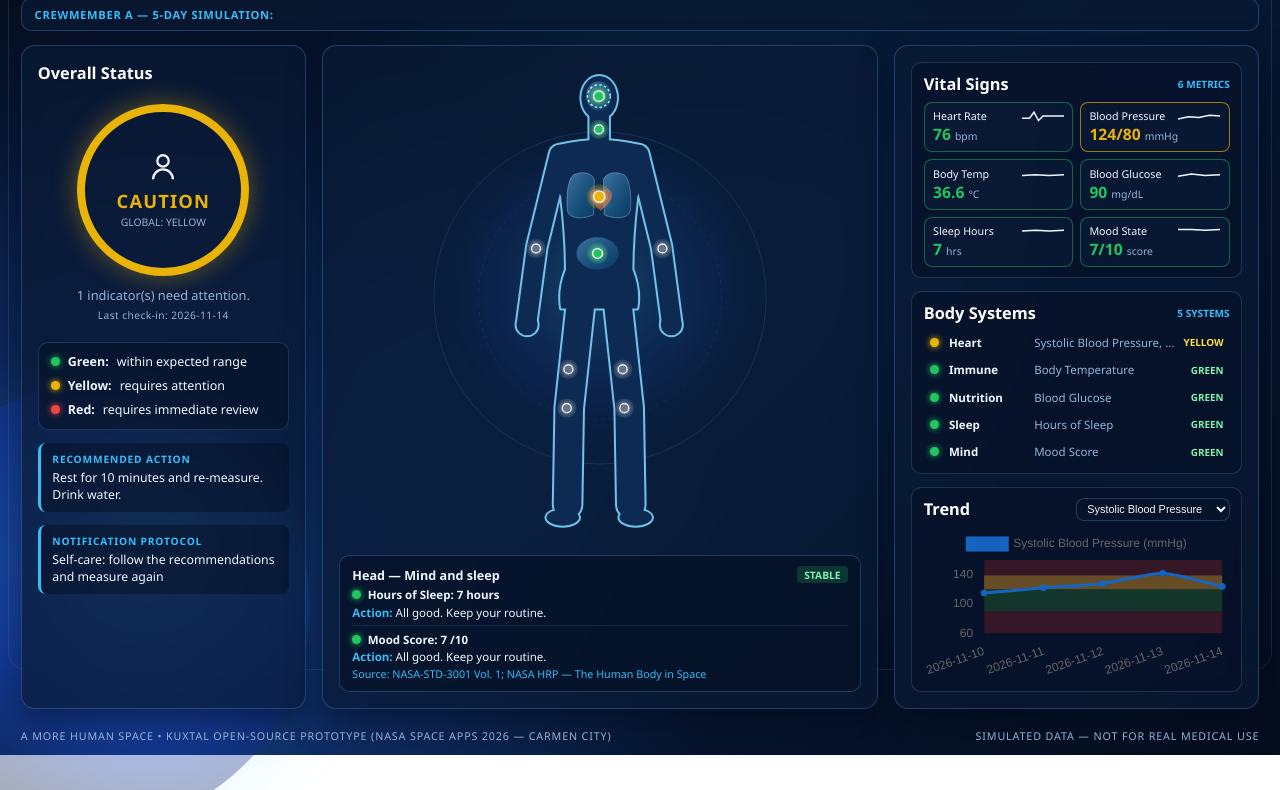
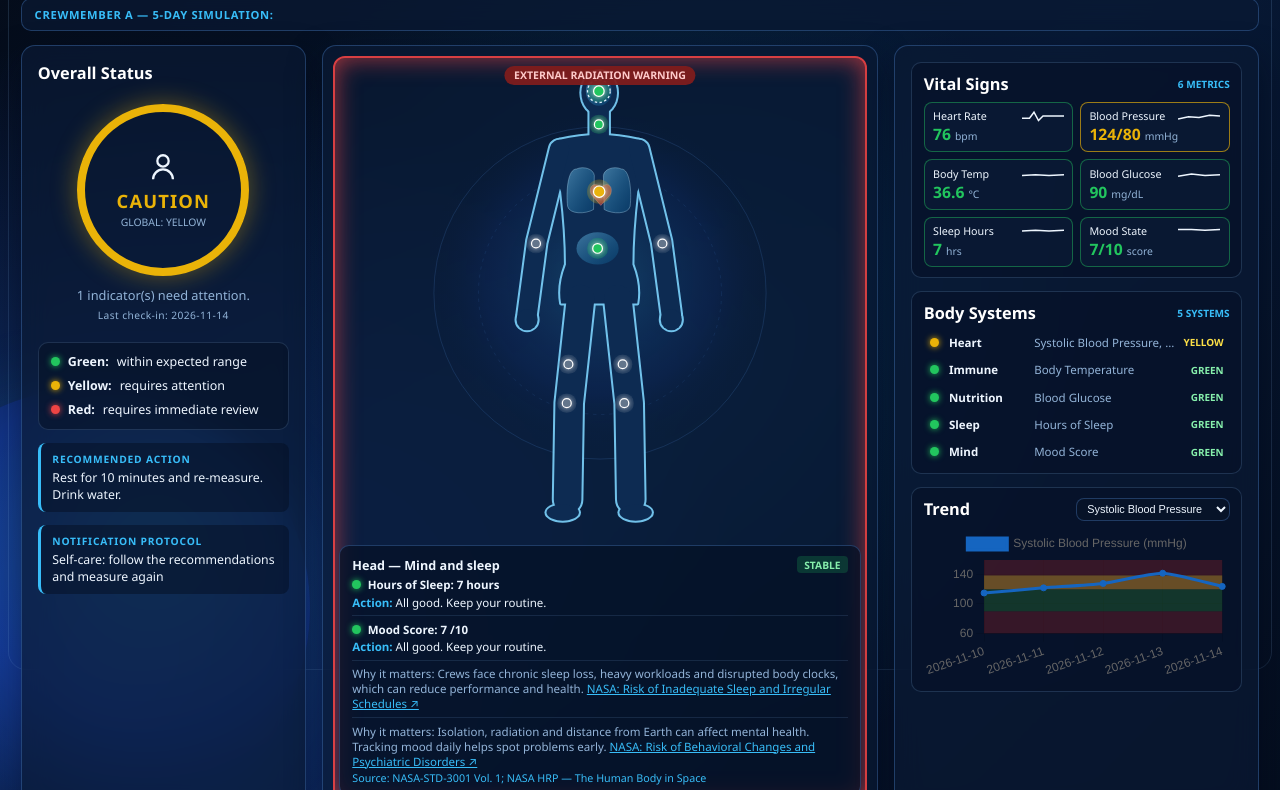
Before and after one commit to damamarquez151-wq/KUXTAL-, a plain HTML site: page index.html in a window 1280 px wide. Shown: the part 122-912 px from the top of the page. Before the commit the page ends 877 px from the top, so only its background shows below. Drawn offline with Linux system fonts and the light colour scheme; no server answers.

Commit message:
Alerta de radiacion de Jesus y riesgos NASA en el detalle

```diff
--- a/css/estilos.css
+++ b/css/estilos.css
@@ -278,3 +278,7 @@ button:focus-visible, select:focus-visible, input:focus-visible, .zones-list li:
 #resultados span[style*="#2e7d32"] { color: #86efac !important; }
 #resultados span[style*="#f9a825"] { color: #fde047 !important; }
 #resultados span[style*="#c62828"], #resultados p[style*="#c62828"] { color: #fca5a5 !important; }
+/* ===== Links on the dark background (NASA HRP risks) ===== */
+#resultados a, .detail-sheet a { color: var(--cyan); text-decoration: underline; }
+#resultados a:hover, .detail-sheet a:hover { color: #e0f2fe; }
+#resultados small { color: var(--muted); }
--- a/index.html
+++ b/index.html
@@ -314,5 +314,7 @@
   <script src="js/reglas.js"></script>
   <script src="js/app.js"></script>
   <script src="js/graficas.js"></script>
+    <!-- Jesús: alerta de radiación (NASA DONKI) -->
+  <script src="js/radiation.js"></script>
 </body>
 </html>
--- a/js/interfaz.js
+++ b/js/interfaz.js
@@ -114,6 +114,20 @@ function pintarEstadoGeneral(resultados) {
   document.getElementById("btn-escalate").classList.toggle("hidden", color !== "rojo");
 }
 
+// Por qué importa cada zona: el riesgo de la NASA (de Jaret), sin repetir
+function riesgosNasa(deLaZona) {
+  let html = "";
+  const yaPuestos = [];
+  for (const r of deLaZona) {
+    if (!r.url_nasa || yaPuestos.includes(r.url_nasa)) continue;   // sin link o repetido
+    yaPuestos.push(r.url_nasa);
+    html += '<div class="detail-row"><p>Why it matters: ' + r.por_que
+         + ' <a href="' + r.url_nasa + '" target="_blank" rel="noopener">NASA: '
+         + r.riesgo_nasa + " ↗</a></p></div>";
+  }
+  return html;
+}
+
 // 4. La tarjeta de detalle, abajo del cuerpo (al dar clic en una zona)
 function mostrarDetalle(zona) {
   zonaElegida = zona;
@@ -144,6 +158,7 @@ function mostrarDetalle(zona) {
            + '<p class="detail-rec"><b>Action:</b> ' + r.recomendacion + "</p>"
            + "</div>";
     }
+    html += riesgosNasa(deLaZona);
   }
   document.getElementById("detail-body").innerHTML = html;
 
@@ -204,6 +219,40 @@ function esperarDatos(intentos) {
   }
 }
 
+// ===================== RADIACIÓN (datos de Jesús, NASA DONKI) =====================
+// Textos del letrero de arriba, según el nivel que manda radiation.js
+const TEXTO_DONKI = {
+  green: ["NO ACTIVE SOLAR EVENTS — NOMINAL SPACE WEATHER", "Solar Flux: Nominal • Geomagnetic: Quiet"],
+  yellow: ["ELEVATED SOLAR ACTIVITY — AVOID SPACEWALKS", "Keep your dosimeter on"],
+  red: ["SOLAR RADIATION STORM — GO TO THE SHIELDED AREA", "Notify the crew medical officer"]
+};
+// De dónde vienen los datos: en vivo, guardados (sin internet) o simulados
+const ORIGEN_DONKI = { nasa: "LIVE NASA DATA", cache: "OFFLINE — LAST NASA DATA", simulated: "SIMULATED DATA" };
+
+// Pinta el letrero de arriba y el borde alrededor del cuerpo
+function pintarRadiacion(resultado) {
+  const nivel = resultado.level;   // "green", "yellow" o "red"
+
+  const letrero = document.getElementById("donki-banner");
+  letrero.classList.remove("status-green", "status-yellow", "status-red");
+  letrero.classList.add("status-" + nivel);
+  document.getElementById("donki-dot").className = "dot dot-" + nivel;
+  document.getElementById("donki-title").textContent = TEXTO_DONKI[nivel][0];
+  document.getElementById("donki-sub").textContent = TEXTO_DONKI[nivel][1];
+  document.getElementById("donki-source").textContent = ORIGEN_DONKI[resultado.origin] || "SIMULATED DATA";
+
+  // El borde del cuerpo: amarillo o rojo solo si hay alerta
+  const borde = document.getElementById("radiation-halo");
+  borde.classList.remove("rad-yellow", "rad-red");
+  if (nivel !== "green") borde.classList.add("rad-" + nivel);
+}
+
+// Pide los datos a radiation.js (de Jesús) y los pinta
+function cargarRadiacion() {
+  if (typeof Radiation === "undefined") return;   // por si falta el archivo de Jesús
+  Radiation.get().then(pintarRadiacion);
+}
+
 // ===================== ESCUCHAR EL AVISO DE LILI =====================
 // app.js manda "kuxtal-evaluado" cada vez que se da clic en Evaluate
 document.addEventListener("kuxtal-evaluado", (evento) => {
@@ -233,4 +282,17 @@ document.addEventListener("DOMContentLoaded", () => {
 
   // Al abrir la página, pinto el último día del tripulante A
   esperarDatos(0);
+
+  // Radiación: la pido al abrir la página
+  cargarRadiacion();
+
+  // Para el demo: la lista "Space weather" del chequeo simula una tormenta
+  document.getElementById("in-donki").addEventListener("change", (evento) => {
+    const opcion = evento.target.value;   // "verde", "amarillo" o "rojo"
+    if (opcion === "verde") {
+      cargarRadiacion();                  // regreso a los datos reales
+    } else {
+      pintarRadiacion({ level: CLASE[opcion], origin: "simulated" });
+    }
+  });
 });
```
